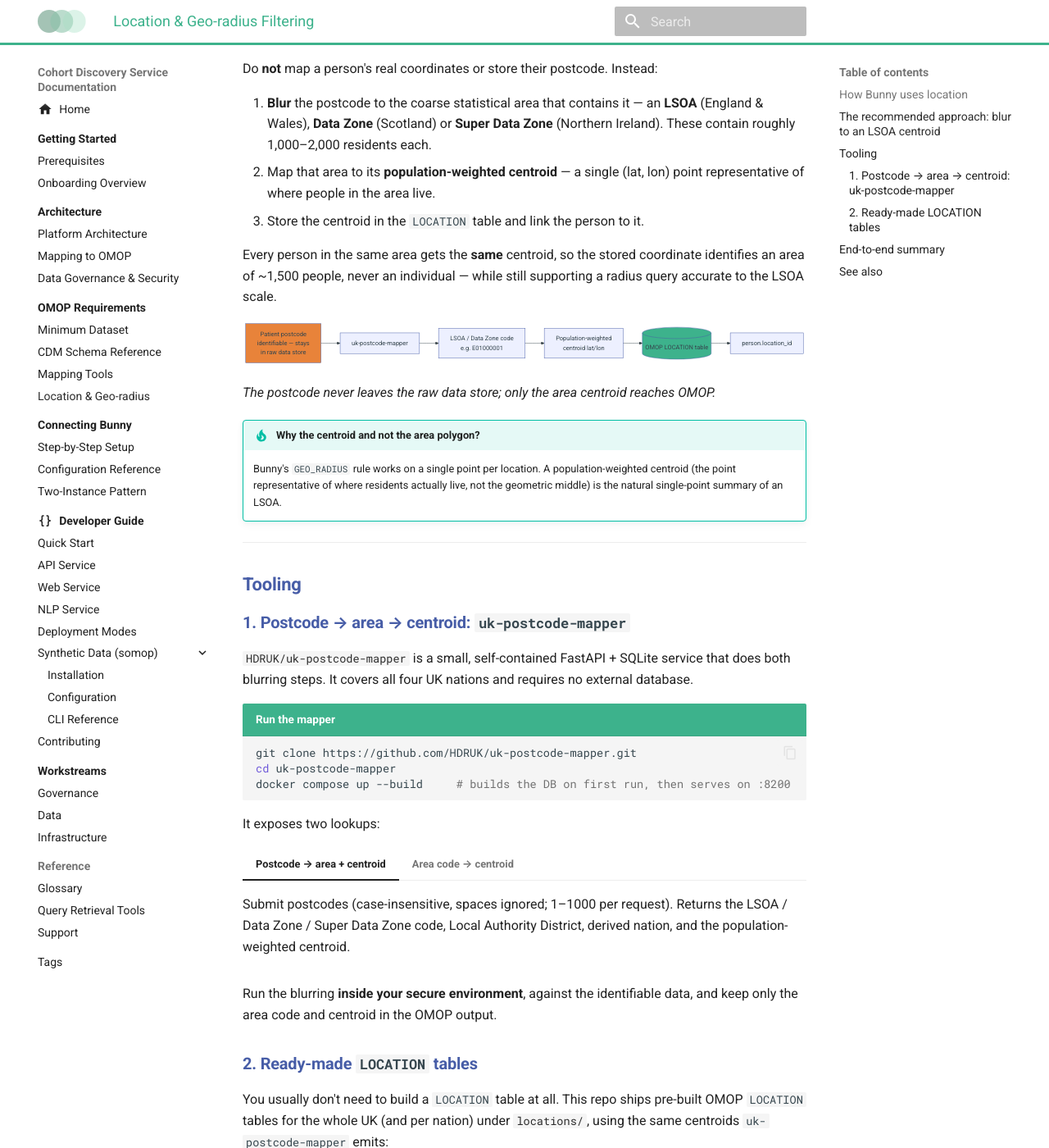
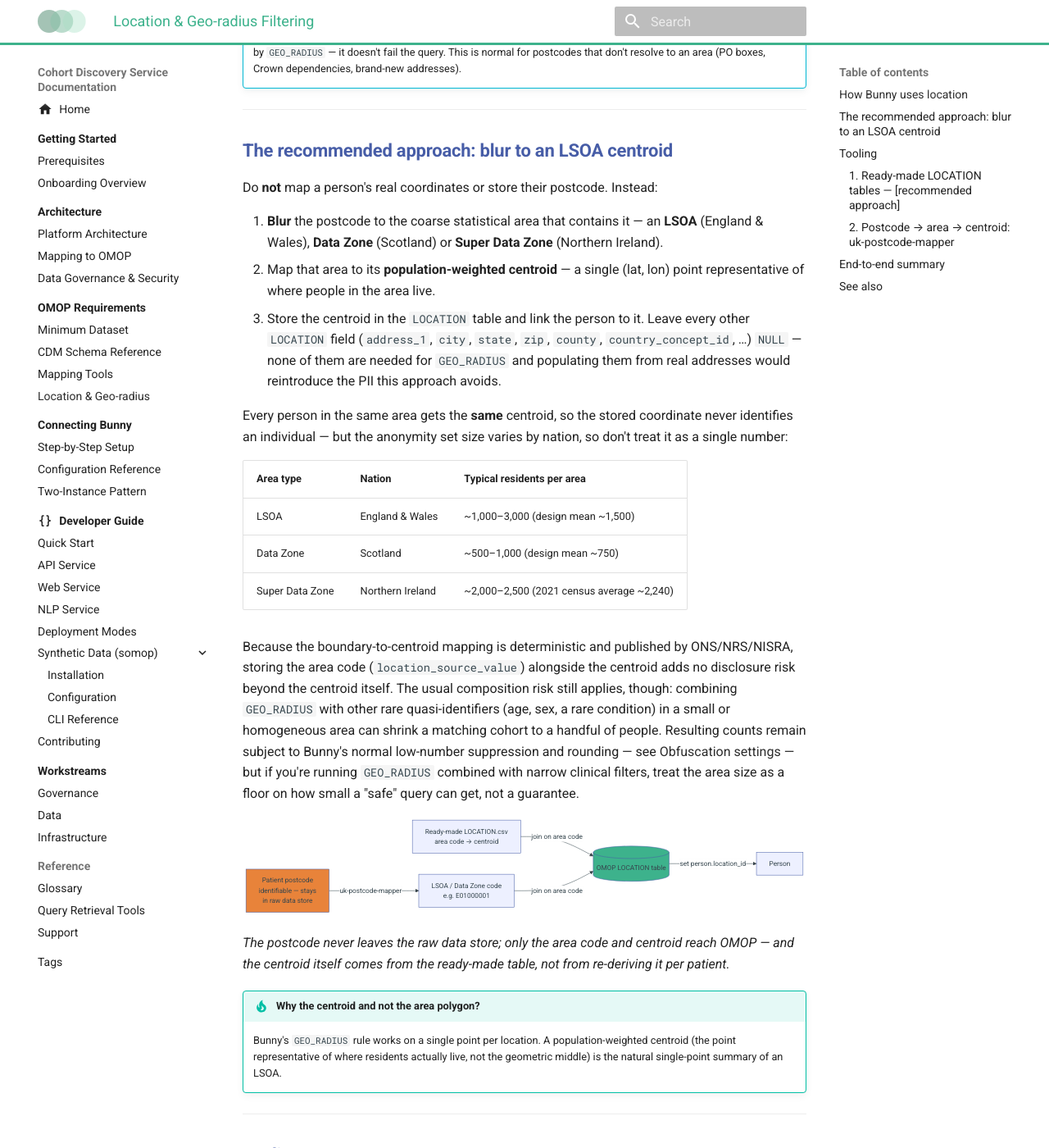
Before and after one commit to HDRUK/cohort-discovery-service-docs, an MkDocs documentation site: the page built from docs/omop/location.md, in a window 1280 px wide and 1400 px high, scrolled down 1079 px. Shown: the whole window at 82% size. Built offline with MkDocs 1.6.1 and Material for MkDocs 9.7.7, drawn with Linux system fonts in a browser that asks for light colours; comment, search, counter and statistics services are not loaded; the version menu is left out; some of the changed text lies outside the part shown.

Commit message:
fix info

````diff
--- a/docs/omop/location.md
+++ b/docs/omop/location.md
@@ -16,7 +16,7 @@ within *N* km of this point?" — using the OMOP `LOCATION` table. This page exp
 to populate that table in a way that is useful for discovery **without** holding any
 patient location PII.
 
-!!! info "The tension this page resolves"
+!!! info "Why not just store real coordinates?"
     [Governance](../architecture/governance.md) requires that **all patient location PII
     is withheld** before data enters the secure area — a postcode or exact coordinate is
     identifying. Yet location filtering needs coordinates. The resolution is to store the
@@ -42,6 +42,11 @@ Bunny's optional geo-radius filter matches persons whose `location_id` joins to
     Everything else works on 5.3. If location filtering is the *only* reason you would
     move to 5.4, see the [minimum dataset exception](minimum-dataset.md).
 
+!!! info "Unresolved locations are excluded, not errored"
+    A person with no `location_id` set, or whose `LOCATION` row has no `latitude`/`longitude`,
+    is simply never matched by `GEO_RADIUS` — it doesn't fail the query. This is normal for
+    postcodes that don't resolve to an area (PO boxes, Crown dependencies, brand-new addresses).
+
 ---
 
 ## The recommended approach: blur to an LSOA centroid
@@ -50,28 +55,46 @@ Do **not** map a person's real coordinates or store their postcode. Instead:
 
 1. **Blur** the postcode to the coarse statistical area that contains it — an **LSOA**
    (England & Wales), **Data Zone** (Scotland) or **Super Data Zone** (Northern Ireland).
-   These contain roughly 1,000–2,000 residents each.
 2. Map that area to its **population-weighted centroid** — a single (lat, lon) point
    representative of where people in the area live.
-3. Store the centroid in the `LOCATION` table and link the person to it.
+3. Store the centroid in the `LOCATION` table and link the person to it. Leave every other
+   `LOCATION` field (`address_1`, `city`, `state`, `zip`, `county`, `country_concept_id`, …)
+   `NULL` — none of them are needed for `GEO_RADIUS` and populating them from real addresses
+   would reintroduce the PII this approach avoids.
 
-Every person in the same area gets the **same** centroid, so the stored coordinate
-identifies an area of ~1,500 people, never an individual — while still supporting a
-radius query accurate to the LSOA scale.
+Every person in the same area gets the **same** centroid, so the stored coordinate never
+identifies an individual — but the anonymity set size varies by nation, so don't treat it as a
+single number:
+
+| Area type | Nation | Typical residents per area |
+|-----------|--------|-----------------------------|
+| LSOA | England & Wales | ~1,000–3,000 (design mean ~1,500) |
+| Data Zone | Scotland | ~500–1,000 (design mean ~750) |
+| Super Data Zone | Northern Ireland | ~2,000–2,500 (2021 census average ~2,240) |
+
+Because the boundary-to-centroid mapping is deterministic and published by ONS/NRS/NISRA,
+storing the area code (`location_source_value`) alongside the centroid adds no disclosure
+risk beyond the centroid itself. The usual composition risk still applies, though: combining
+`GEO_RADIUS` with other rare quasi-identifiers (age, sex, a rare condition) in a small or
+homogeneous area can shrink a matching cohort to a handful of people. Resulting counts remain
+subject to Bunny's normal low-number suppression and rounding — see
+[Obfuscation settings](../bunny/configuration.md#obfuscation-settings) — but if you're
+running `GEO_RADIUS` combined with narrow clinical filters, treat the area size as a floor on
+how small a "safe" query can get, not a guarantee.
 
 ```mermaid
 graph LR
-    A[Patient postcode<br/>identifiable — stays<br/>in raw data store] --> B[uk-postcode-mapper]
-    B --> C[LSOA / Data Zone code<br/>e.g. E01000001]
-    C --> D[Population-weighted<br/>centroid lat/lon]
-    D --> E[(OMOP LOCATION table)]
-    E --> F[person.location_id]
+    A[Patient postcode<br/>identifiable — stays<br/>in raw data store] -->|uk-postcode-mapper| C[LSOA / Data Zone code<br/>e.g. E01000001]
+    R[Ready-made LOCATION.csv<br/>area code → centroid] -->|join on area code| E[(OMOP LOCATION table)]
+    C -->|join on area code| E
+    E -->|set person.location_id| F[Person]
 
     style A fill:#e8833a,color:#fff
     style E fill:#3db28c,color:#fff
 ```
 
-*The postcode never leaves the raw data store; only the area centroid reaches OMOP.*
+*The postcode never leaves the raw data store; only the area code and centroid reach OMOP —
+and the centroid itself comes from the ready-made table, not from re-deriving it per patient.*
 
 !!! tip "Why the centroid and not the area polygon?"
     Bunny's `GEO_RADIUS` rule works on a single point per location. A population-weighted
@@ -82,11 +105,51 @@ graph LR
 
 ## Tooling
 
-### 1. Postcode → area → centroid: `uk-postcode-mapper`
+### 1. Ready-made `LOCATION` tables — [recommended approach]
+
+You usually don't need to compute or maintain centroids yourself. This repo ships pre-built
+OMOP `LOCATION` tables for the whole UK (and per nation) under
+[`locations/`](https://github.com/HDRUK/cohort-discovery-service-docs/tree/main/locations),
+using the same centroids `uk-postcode-mapper` emits. You'll still need `uk-postcode-mapper`
+(or equivalent) to turn each of *your* patients' postcodes into an area code — see
+[§2](#2-postcode-area-centroid-uk-postcode-mapper) — but you won't need it to build the
+centroid side of the table. Download the CSV for the coverage you need directly from the
+links below:
+
+| Table | Coverage | Rows |
+|-------|----------|-----:|
+| [`locations/uk/LOCATION.csv`](https://github.com/HDRUK/cohort-discovery-service-docs/blob/main/locations/uk/LOCATION.csv) | Whole UK | 43,914 |
+| [`locations/england/LOCATION.csv`](https://github.com/HDRUK/cohort-discovery-service-docs/blob/main/locations/england/LOCATION.csv) | England (LSOA 2021) | 33,755 |
+| [`locations/wales/LOCATION.csv`](https://github.com/HDRUK/cohort-discovery-service-docs/blob/main/locations/wales/LOCATION.csv) | Wales (LSOA 2021) | 1,917 |
+| [`locations/scotland/LOCATION.csv`](https://github.com/HDRUK/cohort-discovery-service-docs/blob/main/locations/scotland/LOCATION.csv) | Scotland (Data Zone 2022) | 7,392 |
+| [`locations/northern-ireland/LOCATION.csv`](https://github.com/HDRUK/cohort-discovery-service-docs/blob/main/locations/northern-ireland/LOCATION.csv) | Northern Ireland (Super Data Zone 2021) | 850 |
+
+See [`locations/README.md`](https://github.com/HDRUK/cohort-discovery-service-docs/blob/main/locations/README.md)
+for provenance and how to regenerate. The area code is stored in `location_source_value`.
+Because those codes are exactly what `uk-postcode-mapper` returns, attaching location to
+real data is a **code join** — no coordinate maths required:
+
+1. Download the relevant `LOCATION.csv` above and load it into your OMOP database as-is.
+2. For each person, blur their postcode to an area code using `uk-postcode-mapper` (see below).
+3. Set `person.location_id` to the `location_id` of the matching `location_source_value`.
+
+!!! warning "Keep the CSV and the mapper on the same boundary vintage"
+    The join only works if `uk-postcode-mapper`'s area codes and the ready-made CSV's
+    `location_source_value` codes come from the **same** boundary release (the tables above
+    are pinned to LSOA 2021 / Data Zone 2022 / Super Data Zone 2021). If either side is
+    updated to a newer ONS/NRS/NISRA boundary revision before the other, codes can silently
+    fail to match — or worse, match a reused code whose area geometry has changed — with no
+    error raised. Check the vintage noted in `locations/README.md` against the mapper's
+    release before loading, and re-run the join after regenerating either side.
+
+### 2. Postcode → area → centroid: `uk-postcode-mapper`
 
 [`HDRUK/uk-postcode-mapper`](https://github.com/HDRUK/uk-postcode-mapper) is a small,
 self-contained FastAPI + SQLite service that does both blurring steps. It covers all four
-UK nations and requires no external database.
+UK nations and requires no external database. You need it to complete step 2 above — turning
+your patients' real postcodes into the area codes the ready-made tables key on — and it's also
+the tool to reach for if you want to build a custom `LOCATION` table instead of using the
+ready-made ones (e.g. a non-UK area scheme).
 
 ```bash title="Run the mapper"
 git clone https://github.com/HDRUK/uk-postcode-mapper.git
@@ -110,30 +173,6 @@ It exposes two lookups:
 Run the blurring **inside your secure environment**, against the identifiable data, and
 keep only the area code and centroid in the OMOP output.
 
-### 2. Ready-made `LOCATION` tables
-
-You usually don't need to build a `LOCATION` table at all. This repo ships pre-built OMOP
-`LOCATION` tables for the whole UK (and per nation) under
-[`locations/`](https://github.com/HDRUK/cohort-discovery-service-docs/tree/main/locations),
-using the same centroids `uk-postcode-mapper` emits:
-
-| Table | Coverage | Rows |
-|-------|----------|-----:|
-| `locations/uk/LOCATION.csv` | Whole UK | 43,914 |
-| `locations/england/LOCATION.csv` | England (LSOA 2021) | 33,755 |
-| `locations/wales/LOCATION.csv` | Wales (LSOA 2021) | 1,917 |
-| `locations/scotland/LOCATION.csv` | Scotland (Data Zone 2022) | 7,392 |
-| `locations/northern-ireland/LOCATION.csv` | Northern Ireland (Super Data Zone 2021) | 850 |
-
-See [`locations/README.md`](https://github.com/HDRUK/cohort-discovery-service-docs/blob/main/locations/README.md)
-for provenance and how to regenerate. The area code is stored in `location_source_value`.
-Because those codes are exactly what `uk-postcode-mapper` returns, attaching location to
-real data is a **code join** — no coordinate maths required:
-
-1. Load the relevant `LOCATION.csv` into your OMOP database as-is.
-2. For each person, blur their postcode to an area code (step 1 above).
-3. Set `person.location_id` to the `location_id` of the matching `location_source_value`.
-
 ---
 
 ## End-to-end summary
@@ -151,7 +190,7 @@ graph TD
 | Step | Where | What leaves it |
 |------|-------|----------------|
 | Blur postcode → area code | Inside secure environment | Area code only |
-| Area code → centroid | `LOCATION` table (join) | Centroid, shared by ~1,500 people |
+| Area code → centroid | `LOCATION` table (join) | Centroid, shared by ~500–2,500 people depending on nation |
 | Radius query | Bunny | Aggregate count only |
 
 ---
````
Also changed, not shown: other parts of docs/omop/location.md (+1 -1 lines).
